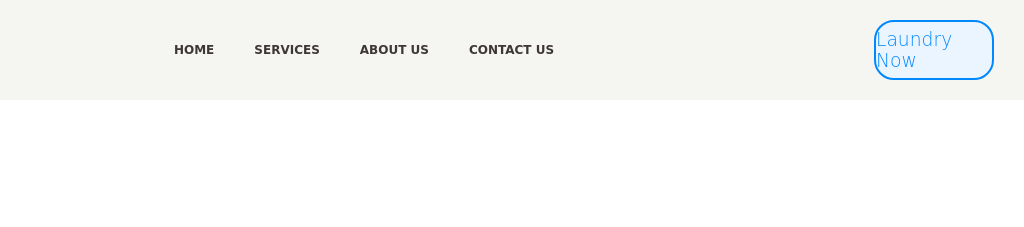
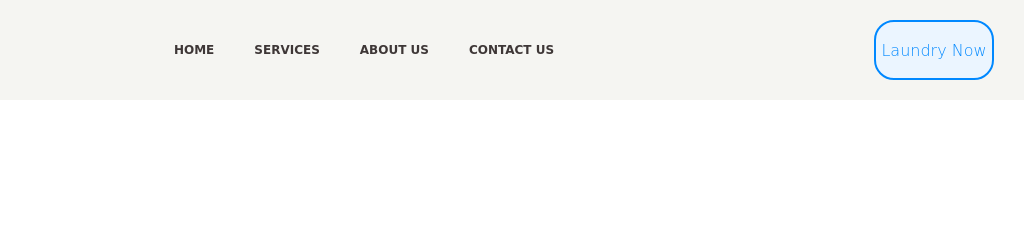
Before and after one commit to shivambhardwajwebdev/LaundryNow, a plain HTML site: page index.html in a window 1280 px wide. Shown: the top 227 px of the page, 256-1280 px from the left. Drawn offline with nearby package versions, Linux system fonts and the light colour scheme; grey boxes are pictures that could not be loaded.

Commit message:
Update index.html

```diff
--- a/index.html
+++ b/index.html
@@ -18,7 +18,7 @@
                 <li>CONTACT US</li>
             </ul>
         </nav>
-        <div class="username"><h3>Laundry Now</h3></div>
+        <div class="username"><h4>Laundry Now</h4></div>
     </div>
     <div class="hero-sec">
     <div class="hero">
```
